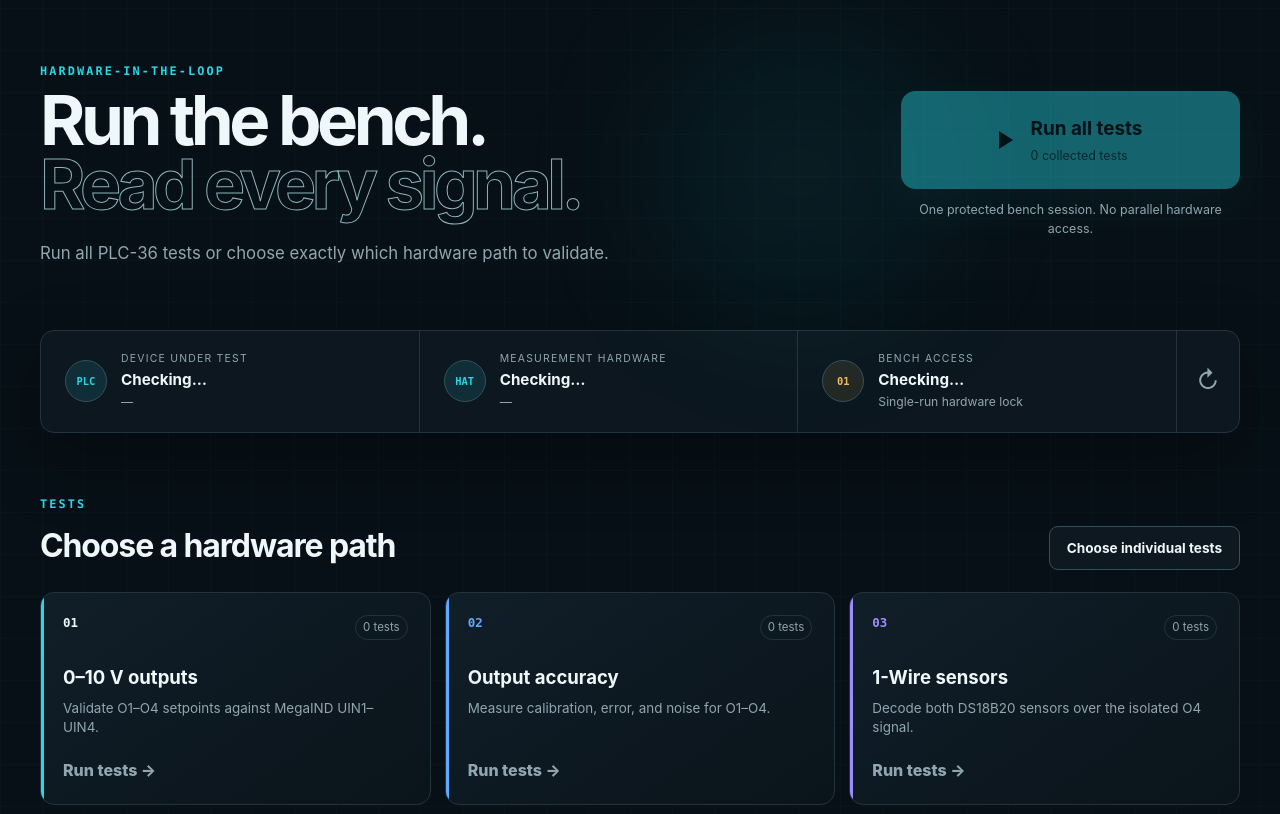
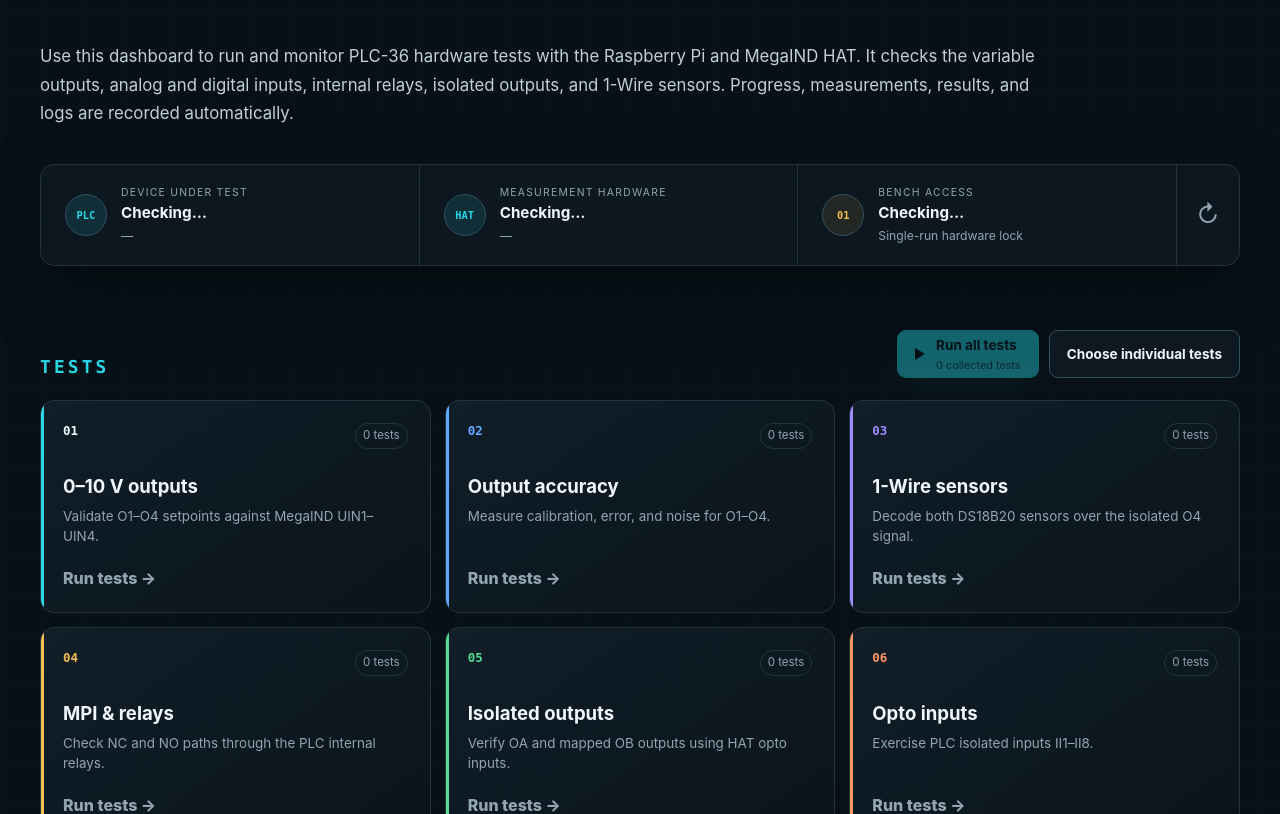
Before and after one commit to KatiaGH/plc, a FastAPI app: page / in a window 1280 px wide. Shown: the part 76-890 px from the top of the page. Run offline with FastAPI, Linux system fonts and the light colour scheme; data that the repository does not hold is empty.

Commit message:
Simplify dashboard test controls

```diff
--- a/src/plc36_dashboard/static/app.css
+++ b/src/plc36_dashboard/static/app.css
@@ -38,22 +38,17 @@ button:focus-visible, input:focus-visible, summary:focus-visible { outline: 3px
 .status-dot.offline { background: var(--red); box-shadow: 0 0 14px rgba(255,109,118,.55); }
 .status-dot.busy { background: var(--amber); box-shadow: 0 0 14px rgba(244,189,85,.55); }
 main { max-width: 1440px; margin: auto; padding: 0 40px 80px; }
-.command-deck { min-height: 330px; display: grid; grid-template-columns: minmax(0, 1.4fr) minmax(300px, .6fr); gap: 70px; align-items: center; position: relative; }
-.command-deck::after { content: ""; position: absolute; right: 25%; top: 10%; width: 280px; height: 280px; border-radius: 50%; background: rgba(39,215,230,.07); filter: blur(75px); pointer-events: none; }
+.command-deck { padding: 42px 0 36px; }
 .eyebrow { margin: 0 0 11px; color: var(--cyan); font: 700 .74rem/1.2 ui-monospace, SFMono-Regular, Menlo, monospace; letter-spacing: .18em; }
 h1, h2, h3, p { margin-top: 0; }
-h1 { font-size: clamp(2.7rem, 5.4vw, 5.8rem); line-height: .92; letter-spacing: -.065em; margin-bottom: 24px; max-width: 850px; }
-h1 span { color: transparent; -webkit-text-stroke: 1px #8cb5bd; }
-.lede { color: var(--muted); max-width: 610px; font-size: 1.05rem; margin: 0; }
-.primary-action { position: relative; z-index: 1; }
-.primary-action > p { color: var(--muted); font-size: .78rem; text-align: center; margin: 12px 0 0; }
-.run-all { width: 100%; min-height: 98px; border: 1px solid var(--cyan); background: var(--cyan); color: #001518; border-radius: var(--radius); display: flex; align-items: center; justify-content: center; gap: 18px; cursor: pointer; box-shadow: 0 16px 50px rgba(39,215,230,.14); transition: transform .18s ease, box-shadow .18s ease; }
-.run-all:hover:not(:disabled) { transform: translateY(-3px); box-shadow: 0 20px 60px rgba(39,215,230,.24); }
+.dashboard-description { max-width: 1000px; margin: 0; color: #bfd0d7; font-size: 1.05rem; line-height: 1.7; }
+.run-all { min-height: 48px; padding: 0 17px; border: 1px solid var(--cyan); background: var(--cyan); color: #001518; border-radius: 9px; display: flex; align-items: center; justify-content: center; gap: 11px; cursor: pointer; box-shadow: 0 10px 28px rgba(39,215,230,.1); transition: transform .18s ease, box-shadow .18s ease; }
+.run-all:hover:not(:disabled) { transform: translateY(-2px); box-shadow: 0 14px 34px rgba(39,215,230,.2); }
 .run-all:disabled { opacity: .42; cursor: not-allowed; }
 .run-all strong, .run-all small { display: block; text-align: left; }
-.run-all strong { font-size: 1.18rem; }
-.run-all small { font-size: .78rem; opacity: .72; margin-top: 3px; }
-.play-icon { width: 0; height: 0; border-top: 9px solid transparent; border-bottom: 9px solid transparent; border-left: 14px solid #001518; }
+.run-all strong { font-size: .85rem; }
+.run-all small { font-size: .68rem; opacity: .72; margin-top: 1px; }
+.play-icon { width: 0; height: 0; border-top: 6px solid transparent; border-bottom: 6px solid transparent; border-left: 10px solid #001518; }
 .bench-strip { display: grid; grid-template-columns: 1fr 1fr 1fr auto; border: 1px solid var(--line); background: rgba(13,24,32,.92); border-radius: var(--radius); box-shadow: var(--shadow); }
 .bench-strip article { min-height: 100px; display: flex; align-items: center; gap: 14px; padding: 20px 24px; border-right: 1px solid var(--line); }
 .connector-icon { width: 42px; height: 42px; flex: 0 0 auto; border-radius: 50%; display: grid; place-items: center; color: var(--cyan); border: 1px solid var(--line-bright); background: var(--cyan-soft); font: 700 .65rem ui-monospace, monospace; }
@@ -66,6 +61,8 @@ h1 span { color: transparent; -webkit-text-stroke: 1px #8cb5bd; }
 .workspace, .metrics-section, .history-section { padding-top: 64px; }
 .section-heading { display: flex; align-items: flex-end; justify-content: space-between; gap: 20px; margin-bottom: 22px; }
 .section-heading h2 { font-size: clamp(1.6rem, 2.5vw, 2.2rem); letter-spacing: -.035em; margin: 0; }
+.tests-label { margin: 0; font-size: 1.11rem; }
+.test-actions { display: flex; align-items: stretch; gap: 10px; }
 .secondary-button, .primary-button, .stop-button { min-height: 44px; border-radius: 9px; padding: 0 17px; cursor: pointer; font-weight: 700; font-size: .85rem; }
 .secondary-button { border: 1px solid var(--line-bright); background: var(--surface); }
 .primary-button { border: 1px solid var(--cyan); background: var(--cyan); color: #001518; }
@@ -180,8 +177,6 @@ dialog::backdrop { background: rgba(0,7,10,.8); backdrop-filter: blur(6px); }
 .toast.error { border-color: rgba(255,109,118,.55); color: #ffd5d8; }
 
 @media (max-width: 980px) {
-  .command-deck { grid-template-columns: 1fr; gap: 30px; padding: 60px 0; }
-  .primary-action { max-width: 460px; }
   .bench-strip { grid-template-columns: 1fr 1fr; }
   .bench-strip article { border-bottom: 1px solid var(--line); }
   .test-grid { grid-template-columns: repeat(2, minmax(0, 1fr)); }
@@ -193,14 +188,14 @@ dialog::backdrop { background: rgba(0,7,10,.8); backdrop-filter: blur(6px); }
   .topbar { height: 66px; padding: 0 18px; }
   .bench-pill span:last-child { display: none; }
   main { padding: 0 18px 55px; }
-  .command-deck { min-height: 0; padding: 52px 0 38px; }
-  h1 { font-size: 3rem; }
+  .command-deck { padding: 34px 0 30px; }
   .bench-strip, .test-grid, .metric-grid { grid-template-columns: 1fr; }
   .hardware-metric-list { grid-template-columns: 1fr; }
   .bench-strip article { border-right: 0; }
   .bench-strip .icon-button { width: 100%; height: 45px; }
   .section-heading { align-items: flex-start; flex-direction: column; }
-  .section-heading .secondary-button { width: 100%; }
+  .test-actions { width: 100%; flex-direction: column; }
+  .test-actions > button { width: 100%; }
   .active-panel { padding: 20px; }
   .active-header { flex-direction: column; }
   .stop-button { align-self: flex-start; }
--- a/src/plc36_dashboard/templates/index.html
+++ b/src/plc36_dashboard/templates/index.html
@@ -5,7 +5,7 @@
   <meta name="viewport" content="width=device-width, initial-scale=1">
   <meta name="description" content="Run and monitor PLC-36 hardware tests.">
   <title>PLC-36 Test Bench</title>
-  <link rel="stylesheet" href="/static/app.css?v=3">
+  <link rel="stylesheet" href="/static/app.css?v=4">
 </head>
 <body>
   <div class="shell">
@@ -21,19 +21,8 @@
     </header>
 
     <main id="top">
-      <section class="command-deck" aria-labelledby="page-title">
-        <div class="command-copy">
-          <p class="eyebrow">HARDWARE-IN-THE-LOOP</p>
-          <h1 id="page-title">Run the bench.<br><span>Read every signal.</span></h1>
-          <p class="lede">Run all PLC-36 tests or choose exactly which hardware path to validate.</p>
-        </div>
-        <div class="primary-action">
-          <button class="run-all" id="run-all" type="button">
-            <span class="play-icon" aria-hidden="true"></span>
-            <span><strong>Run all tests</strong><small id="all-test-count">Collecting tests…</small></span>
-          </button>
-          <p>One protected bench session. No parallel hardware access.</p>
-        </div>
+      <section class="command-deck" aria-label="Dashboard overview">
+        <p class="dashboard-description">Use this dashboard to run and monitor PLC-36 hardware tests with the Raspberry Pi and MegaIND HAT. It checks the variable outputs, analog and digital inputs, internal relays, isolated outputs, and 1-Wire sensors. Progress, measurements, results, and logs are recorded automatically.</p>
       </section>
 
       <section class="bench-strip" aria-label="Bench connections">
@@ -54,8 +43,14 @@
 
       <section class="workspace" aria-labelledby="tests-title">
         <div class="section-heading">
-          <div><p class="eyebrow">TESTS</p><h2 id="tests-title">Choose a hardware path</h2></div>
-          <button class="secondary-button" id="open-picker" type="button">Choose individual tests</button>
+          <p class="eyebrow tests-label" id="tests-title">TESTS</p>
+          <div class="test-actions">
+            <button class="run-all" id="run-all" type="button">
+              <span class="play-icon" aria-hidden="true"></span>
+              <span><strong>Run all tests</strong><small id="all-test-count">Collecting tests…</small></span>
+            </button>
+            <button class="secondary-button" id="open-picker" type="button">Choose individual tests</button>
+          </div>
         </div>
         <div class="test-grid" id="test-grid" aria-live="polite"></div>
       </section>
@@ -148,6 +143,6 @@
   </dialog>
 
   <div class="toast" id="toast" role="status" aria-live="polite"></div>
-  <script src="/static/app.js?v=3" defer></script>
+  <script src="/static/app.js?v=4" defer></script>
 </body>
 </html>
```
Also changed, not shown: tests/dashboard/test_app.py (+2 -2 lines).
